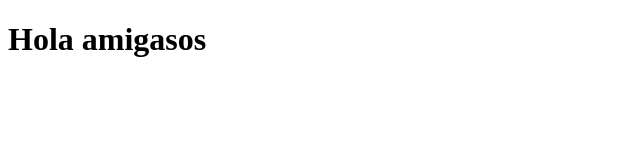
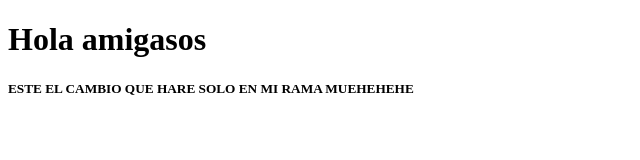
Before and after one commit to EmanuelRobinson/1.portafolioboss, a plain HTML site: page contenido/index.html in a window 1280 px wide. Shown: the whole page, without its empty margins (0-640 px from the left). Drawn offline with Linux system fonts and the light colour scheme.

Commit message:
CAMBIO RAMA
holalala

```diff
--- a/contenido/index.html
+++ b/contenido/index.html
@@ -5,6 +5,7 @@
     <meta name="viewport" content="width=device-width, initial-scale=1.0">
     <title>Hola chanchito feliz :D</title>
     <h1>Hola amigasos</h1>
+    <h5>ESTE EL CAMBIO QUE HARE SOLO EN MI RAMA MUEHEHEHE</h5>
 </head>
 <body>
 </body>
```
